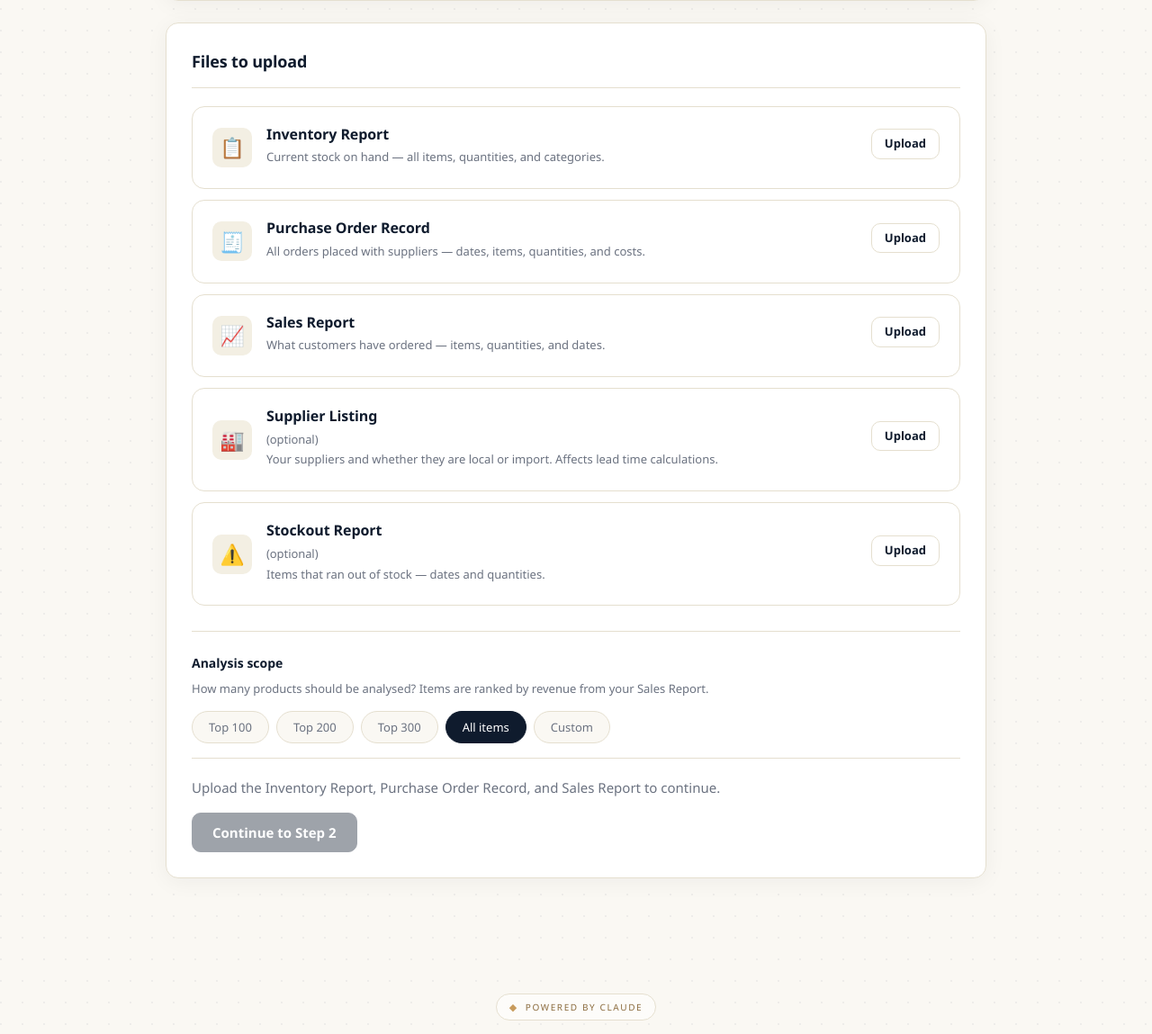
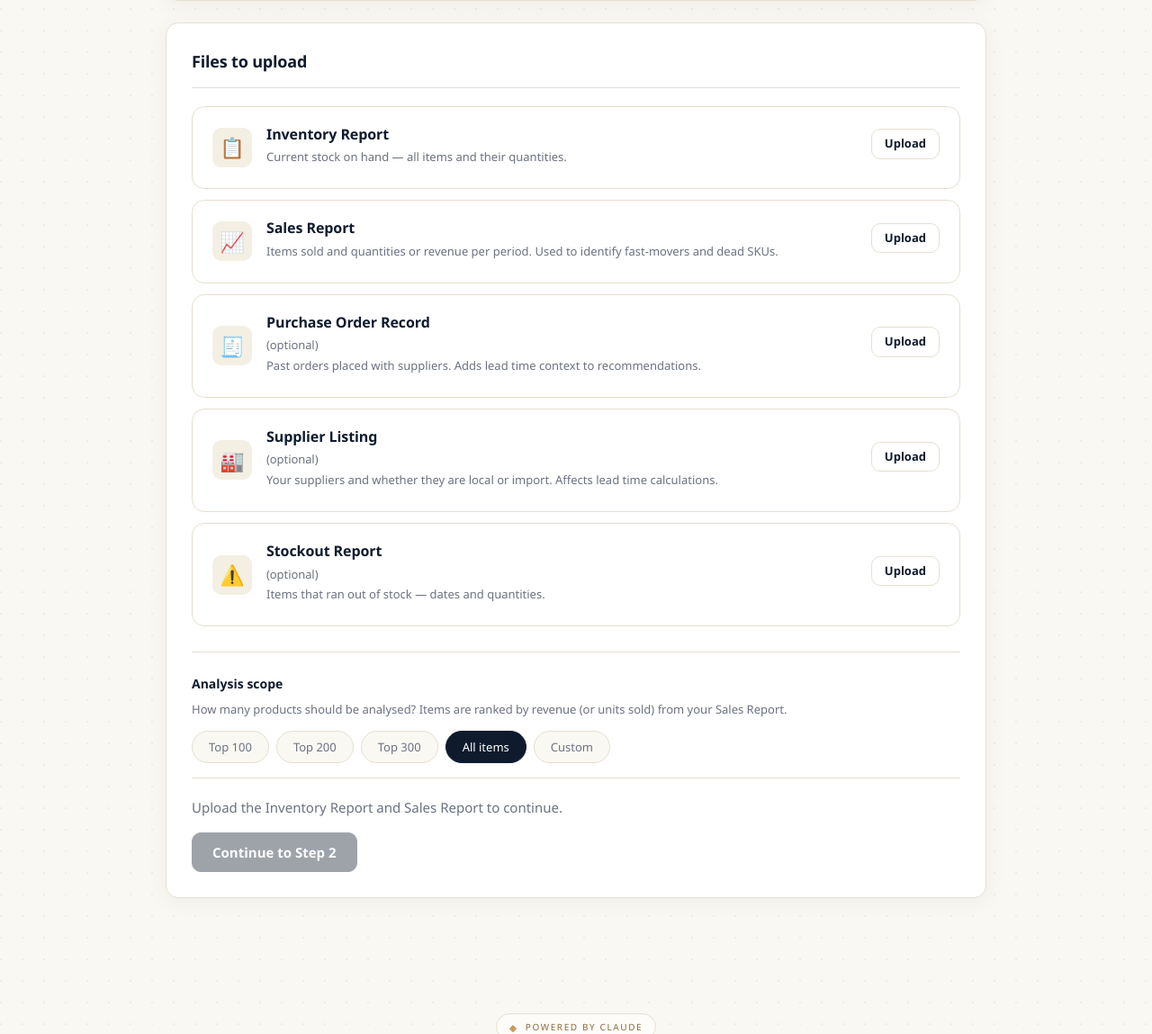
Before and after one commit to brother-yong/berthcast, a Flask app: page /upload in a window 1280 px wide. Shown: the part 375-1524 px from the top of the page at 90% size. Run offline with Flask 3, Linux system fonts and the light colour scheme; the visitor is signed in with stand-in values (Sample User, id 1); data comes from the database, SQL or seed files in the repository.

Commit message:
Simplify to 2 required files (inventory + sales); POs and suppliers optional

```diff
--- a/templates/upload.html
+++ b/templates/upload.html
@@ -20,9 +20,9 @@
     <div class="card-title">Files to upload</div>
 
     {% set slots = [
-      ('inventory',       'slot-inventory',       'ICON_INV',  'ICON_DONE', 'Inventory Report',       '',                        'Current stock on hand — all items, quantities, and categories.'),
-      ('purchase_orders', 'slot-purchase_orders', 'ICON_PO',   'ICON_DONE', 'Purchase Order Record',  '',                        'All orders placed with suppliers — dates, items, quantities, and costs.'),
-      ('sales',           'slot-sales',           'ICON_SALES','ICON_DONE', 'Sales Report',           '',                        'What customers have ordered — items, quantities, and dates.'),
+      ('inventory',       'slot-inventory',       'ICON_INV',  'ICON_DONE', 'Inventory Report',       '',                        'Current stock on hand — all items and their quantities.'),
+      ('sales',           'slot-sales',           'ICON_SALES','ICON_DONE', 'Sales Report',           '',                        'Items sold and quantities or revenue per period. Used to identify fast-movers and dead SKUs.'),
+      ('purchase_orders', 'slot-purchase_orders', 'ICON_PO',   'ICON_DONE', 'Purchase Order Record',  '(optional)',              'Past orders placed with suppliers. Adds lead time context to recommendations.'),
       ('suppliers',       'slot-suppliers',       'ICON_SUP',  'ICON_DONE', 'Supplier Listing',       '(optional)',              'Your suppliers and whether they are local or import. Affects lead time calculations.'),
       ('stockouts',       'slot-stockouts',       'ICON_STOCK','ICON_DONE', 'Stockout Report',        '(optional)',              'Items that ran out of stock — dates and quantities.'),
     ] %}
@@ -66,7 +66,7 @@
     <!-- ── Scope selector ── -->
     <div style="margin-top:28px;padding-top:24px;border-top:1px solid var(--border);">
       <p style="font-size:14px;font-weight:600;color:var(--text);margin-bottom:6px;">Analysis scope</p>
-      <p style="font-size:13px;color:var(--muted);margin-bottom:14px;">How many products should be analysed? Items are ranked by revenue from your Sales Report.</p>
+      <p style="font-size:13px;color:var(--muted);margin-bottom:14px;">How many products should be analysed? Items are ranked by revenue (or units sold) from your Sales Report.</p>
       <div id="scope-pills" style="display:flex;flex-wrap:wrap;gap:8px;margin-bottom:16px;">
         <button type="button" class="scope-pill" data-scope="100"  onclick="selectScope(this)">Top 100</button>
         <button type="button" class="scope-pill" data-scope="200"  onclick="selectScope(this)">Top 200</button>
@@ -88,9 +88,9 @@
     <!-- ── Continue ── -->
     <div style="margin-top:4px;padding-top:20px;border-top:1px solid var(--border);">
       <p id="upload-status" style="color:var(--muted);font-size:15px;margin-bottom:16px;">
-        {% set required_done = tables.inventory and tables.purchase_orders and tables.sales %}
+        {% set required_done = tables.inventory and tables.sales %}
         {% if required_done %}All required files uploaded. You can continue.
-        {% else %}Upload the Inventory Report, Purchase Order Record, and Sales Report to continue.{% endif %}
+        {% else %}Upload the Inventory Report and Sales Report to continue.{% endif %}
       </p>
       <button id="continue-btn"
               onclick="continueToStep2()"
@@ -123,7 +123,7 @@
 const sessionId      = {{ session_id }};
 const CHUNK_SIZE     = 5 * 1024 * 1024;  // 5 MB per chunk
 const MAX_SIZE_MB    = 100;
-const required       = ["inventory","purchase_orders","sales"];
+const required       = ["inventory","sales"];
 const contextUrl     = "{{ url_for('context_form', upload_session_id=session_id) }}";
 
 let uploadedSlots = {
@@ -240,7 +240,7 @@ function _updateContinueBtn() {
     btn.classList.add('btn-disabled');
     btn.disabled = true;
     btn.onclick = null;
-    status.textContent = 'Upload the three required files to continue.';
+    status.textContent = 'Upload the Inventory Report and Sales Report to continue.';
     status.style.color = 'var(--muted)';
   }
 }
```
